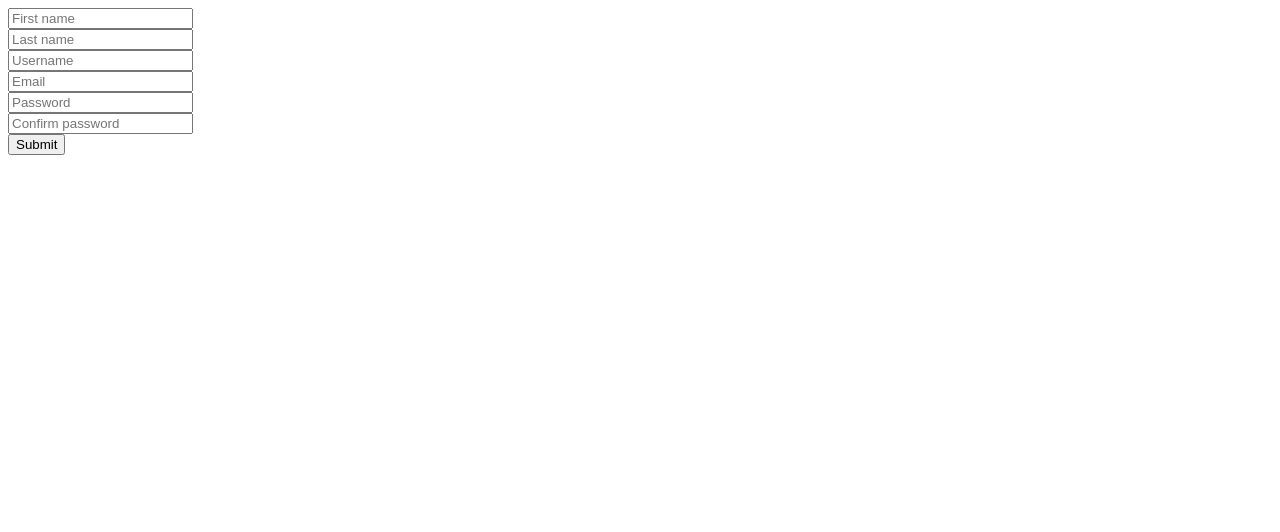
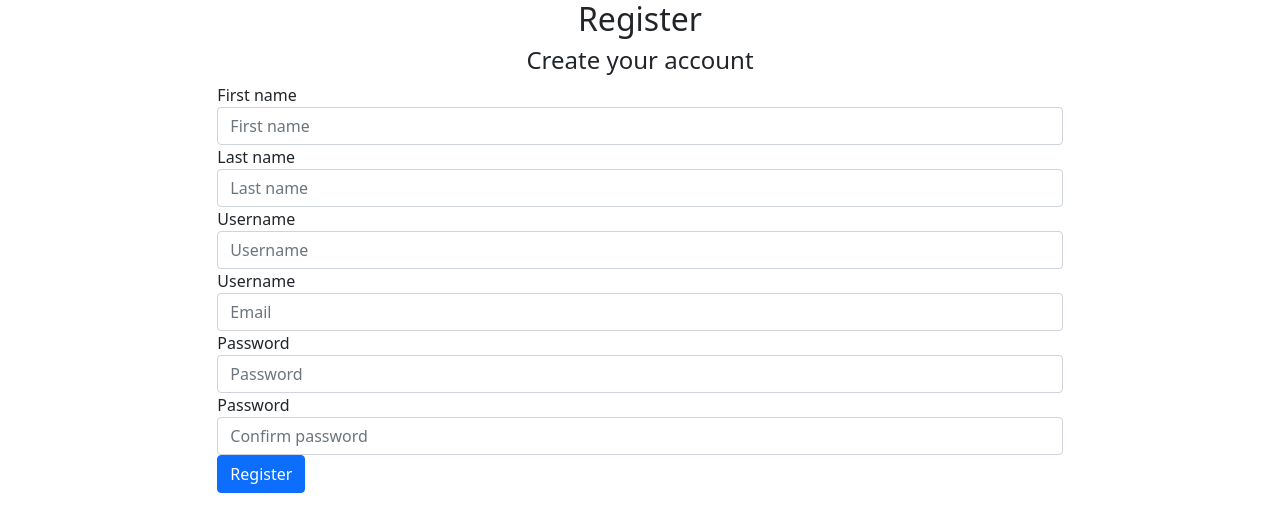
Before and after one commit to MarcoAntonioPdLA/travelsProject, a Django app: page /accounts/register in a window 1280 px wide. Shown: the top 532 px of that part. Run offline with Django 3.2, Linux system fonts and the light colour scheme; the page is wider than the window, and the part outside it is not shown.

Commit message:
Dando estilo a register y modificando detalles de login

```diff
--- a/accounts/templates/register.html
+++ b/accounts/templates/register.html
@@ -1,27 +1,39 @@
-<!DOCTYPE html>
-<html lang="en">
-<head>
-  <meta charset="UTF-8">
-  <meta http-equiv="X-UA-Compatible" content="IE=edge">
-  <meta name="viewport" content="width=device-width, initial-scale=1.0">
-  <title>Registration</title>
-</head>
-<body>
-  <form action="register" method="POST">
-    {% csrf_token %}
-    <input type="text" name="first_name" placeholder="First name"><br>
-    <input type="text" name="last_name" placeholder="Last name"><br>
-    <input type="text" name="username" placeholder="Username"><br>
-    <input type="email" name="email" placeholder="Email"><br>
-    <input type="password" name="password_1" placeholder="Password"><br>
-    <input type="password" name="password_2" placeholder="Confirm password"><br>
-    <input type="submit" value="Submit">
-  </form>
-
-  <div>
-    {% for message in messages %}
-      <h3> {{message}} </h3>
-    {% endfor %}
+{% extends 'base.html' %}
+{% block title %}Register{% endblock %}
+{% block content %}
+<h2 class="text-center">Register</h2>
+<h4 class="text-center">Create your account</h2>
+<form action="login" method="POST">
+  {% csrf_token %}
+  <div class="form-group">
+    <label for="first_name_input">First name</label>
+    <input type="text" class="form-control" id="first_name_input" name="first_name" placeholder="First name">
   </div>
-</body>
-</html>
+  <div class="form-group">
+    <label for="last_name_input">Last name</label>
+    <input type="text" class="form-control" id="last_name_input" name="last_name" placeholder="Last name">
+  </div>
+  <div class="form-group">
+    <label for="usenamer_input">Username</label>
+    <input type="text" class="form-control" id="username_input" name="username" placeholder="Username">
+  </div>
+  <div class="form-group">
+    <label for="email_input">Username</label>
+    <input type="email" class="form-control" id="email_input" name="email" placeholder="Email">
+  </div>
+  <div class="form-group">
+    <label for="password_1_input">Password</label>
+    <input type="password" class="form-control" id="password_1_input" name="password_1" placeholder="Password">
+  </div>
+  <div class="form-group">
+    <label for="password_2_input">Password</label>
+    <input type="password" class="form-control" id="password_2_input" name="password_2" placeholder="Confirm password">
+  </div>
+  <button type="submit" class="btn btn-primary">Register</button>
+</form>
+<div>
+  {% for message in messages %}
+    <h3 class="text-center text-danger"> {{message}} </h3>
+  {% endfor %}
+</div>
+{% endblock %}
```
Also changed, not shown: accounts/templates/login.html (+4 -4 lines).
